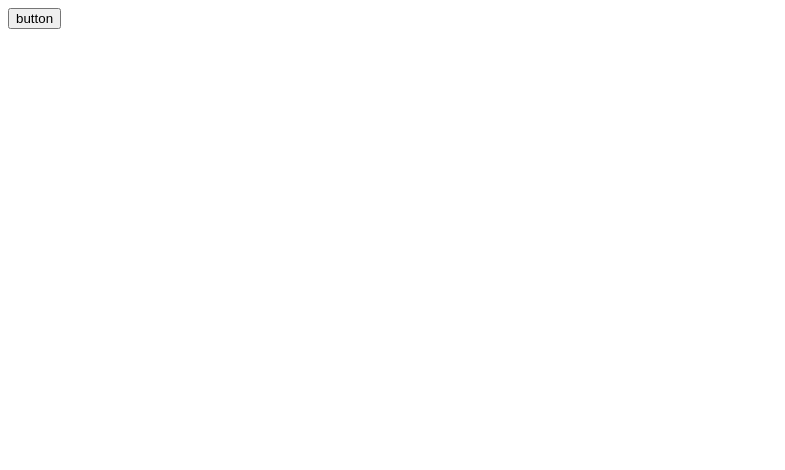
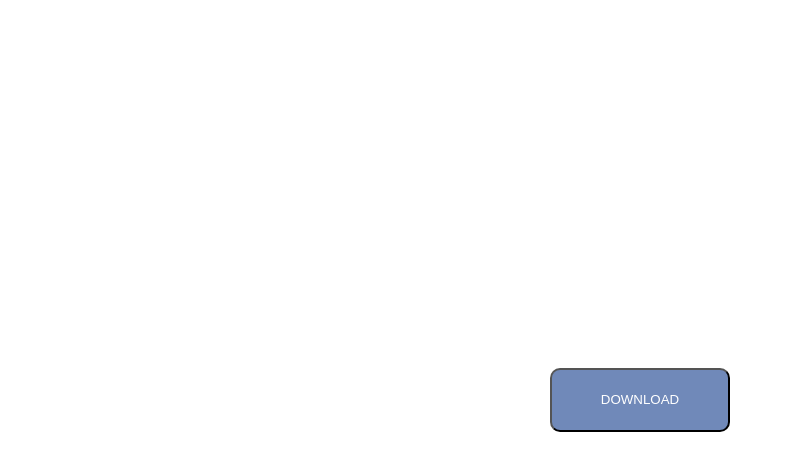
Before and after one commit to alitaso345/hooks-suburi, a React (Create React App) app: page / in a window 1280 px wide. Shown: the top 470 px of the page, without its empty margins (0-785 px from the left). Built offline with nearby package versions, Linux system fonts and the light colour scheme.

Commit message:
add rippleButton

```diff
--- a/package.json
+++ b/package.json
@@ -7,6 +7,7 @@
     "@testing-library/react": "^9.3.2",
     "@testing-library/user-event": "^7.1.2",
     "@types/jest": "^24.0.0",
+    "@types/lodash.merge": "^4.6.6",
     "@types/node": "^12.0.0",
     "@types/react": "^16.9.0",
     "@types/react-dom": "^16.9.0",
--- a/src/components/index.tsx
+++ b/src/components/index.tsx
@@ -1,4 +1,5 @@
 import * as React from 'react'
+import styled from 'styled-components'
 import RippleButton from './rippleButton'
 
 type Props = { className?: string }
@@ -10,13 +11,35 @@ const View: React.FC<Props> = props => (
       height={'64px'}
       borderRadius={'10px'}
       backgroundColor={'#7089b9'}
-      effectSize={200}
+      effectSize={280}
     >
       <span className="children">
-        UPLOAD
+        DOWNLOAD
       </span>
     </RippleButton>
   </div>
 )
 
-export default View
+export default styled(View)`
+  display: flex;
+  flex-direction: column;
+  align-items: center;
+  justify-content: center;
+  width: 100%;
+  height: 100%;
+  position: fixed;
+  top: 0;
+  left: 0;
+  > * {
+    margin: 10px;
+    > .children {
+      display: flex;
+      flex-direction: row;
+      align-items: center;
+      justify-content: center;
+      > * {
+        margin-right: 10px;
+      }
+    }
+  }
+`
--- a/src/components/rippleButton.tsx
+++ b/src/components/rippleButton.tsx
@@ -1,15 +1,67 @@
 import * as React from 'react'
+import { useRef, MouseEvent } from 'react'
+import styled from 'styled-components'
+import { useRippleEffect } from './useRippleEffect'
+
 type Props = {
   width: string
   height: string
   borderRadius?: string
   backgroundColor?: string
   effectSize: number
+  effectColor?: string
+  effectDuration?: number
+  className?: string
+  textColor?: string
+  onClick?: (event: MouseEvent<HTMLButtonElement>) => void
 }
 
 const View: React.FC<Props> = props => {
+  const ref = useRef({} as HTMLButtonElement)
+  const {
+    handleMouseDown,
+    handleMouseUp,
+    effectStyle
+  } = useRippleEffect({
+    ref,
+    effectDuration: props.effectDuration
+  })
+
   return (
-    <button>button</button>
+    <button
+      ref={ref}
+      className={props.className}
+      onMouseDown={handleMouseDown}
+      onMouseUp={handleMouseUp}
+      onClick={props.onClick}
+    >
+      <span className="effect" style={effectStyle} />
+      {props.children}
+    </button>
   )
 }
-export default View
+export default styled(View)`
+  position: relative;
+  outline: none;
+  overflow: hidden;
+  line-height: 0;
+  width: ${props => props.width};
+  height: ${props => props.height};
+  border-radius: ${props => props.borderRadius};
+  color: ${props => props.textColor || '#fff'};
+  background-color: ${props =>
+    props.backgroundColor || '#000'};
+  -webkit-tap-highlight-color: transparent;
+  > .effect {
+    display: block;
+    position: absolute;
+    pointer-events: none;
+    width: ${props => `${props.effectSize * 2}px`};
+    height: ${props => `${props.effectSize * 2}px`};
+    left: ${props => `${props.effectSize * -1}px`};
+    top: ${props => `${props.effectSize * -1}px`};
+    border-radius: ${props => `${props.effectSize}px`};
+    background-color: ${props =>
+    props.effectColor || '#fff'};
+  }
+`
--- /dev/null
+++ b/src/components/useRippleEffect.ts
@@ -0,0 +1,106 @@
+import {
+  useState,
+  useMemo,
+  useCallback,
+  RefObject,
+  MouseEvent
+} from 'react'
+// @ts-ignore
+import merge from 'lodash.merge'
+
+
+type State = {
+  opacity: number
+  transformX: number
+  transformY: number
+  transformScale: number
+  transformDuration: number
+  effectDuration: number
+}
+
+type Props = {
+  ref: RefObject<HTMLElement>
+} & Partial<State>
+
+const defaultState = (): State => ({
+  opacity: 0,
+  transformX: 0,
+  transformY: 0,
+  transformScale: 1,
+  transformDuration: 0,
+  effectDuration: 1000
+})
+
+function useRippleEffect(props: Props) {
+  const [state, update] = useState<State>(merge(defaultState(), { ...props }))
+
+  const tx = useMemo(
+    () => `translateX(${state.transformX})px`,
+    [state.transformX]
+  )
+
+  const ty = useMemo(
+    () => `translateY(${state.transformY})px`,
+    [state.transformY]
+  )
+
+  const ts = useMemo(
+    () => `scale(${state.transformScale})`,
+    [state.transformScale]
+  )
+
+  const effectStyle = useMemo(
+    () => ({
+      opacity: state.opacity,
+      transform: `${tx} ${ty} ${ts}`,
+      transformDuration: `${state.transformDuration / 1000}s`
+    }),
+    [state.opacity, tx, ty, ts, state.transformDuration]
+  )
+
+  const handleMouseDown = useCallback(
+    (event: MouseEvent<HTMLButtonElement>) => {
+      event.persist()
+      update(_state => {
+        if (props.ref.current === null) return _state
+        const clickX = event.pageX
+        const clickY = event.pageY
+        const clientRect = props.ref.current.getBoundingClientRect()
+        const positionX = clientRect.left + window.pageXOffset
+        const positionY = clientRect.top + window.pageYOffset
+        const transformX = clickX - positionX
+        const transformY = clickY - positionY
+        return {
+          ..._state,
+          opacity: 0.5,
+          transformX,
+          transformY,
+          transformScale: 0,
+          transformDuration: 0
+        }
+      })
+    },
+    []
+  )
+
+  const handleMouseUp = useCallback(
+    (event: MouseEvent<HTMLButtonElement>) => {
+      event.persist()
+      update(_state => ({
+        ..._state,
+        opacity: 0,
+        transformScale: 1,
+        transformDuration: _state.effectDuration
+      }))
+    },
+    []
+  )
+
+  return {
+    handleMouseUp,
+    handleMouseDown,
+    effectStyle
+  }
+}
+
+export { useRippleEffect }
```
Also changed, not shown: 1 other file (tests, documents, lock files or other folders).
